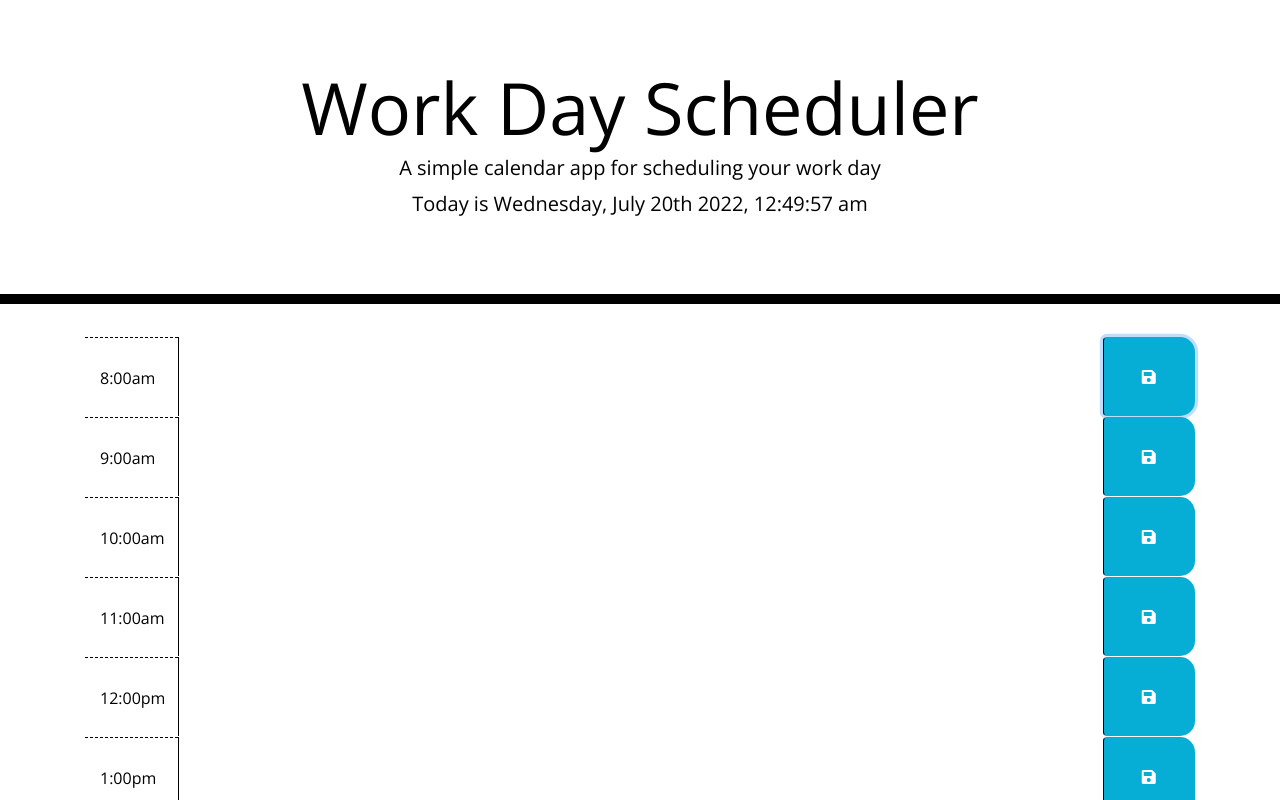
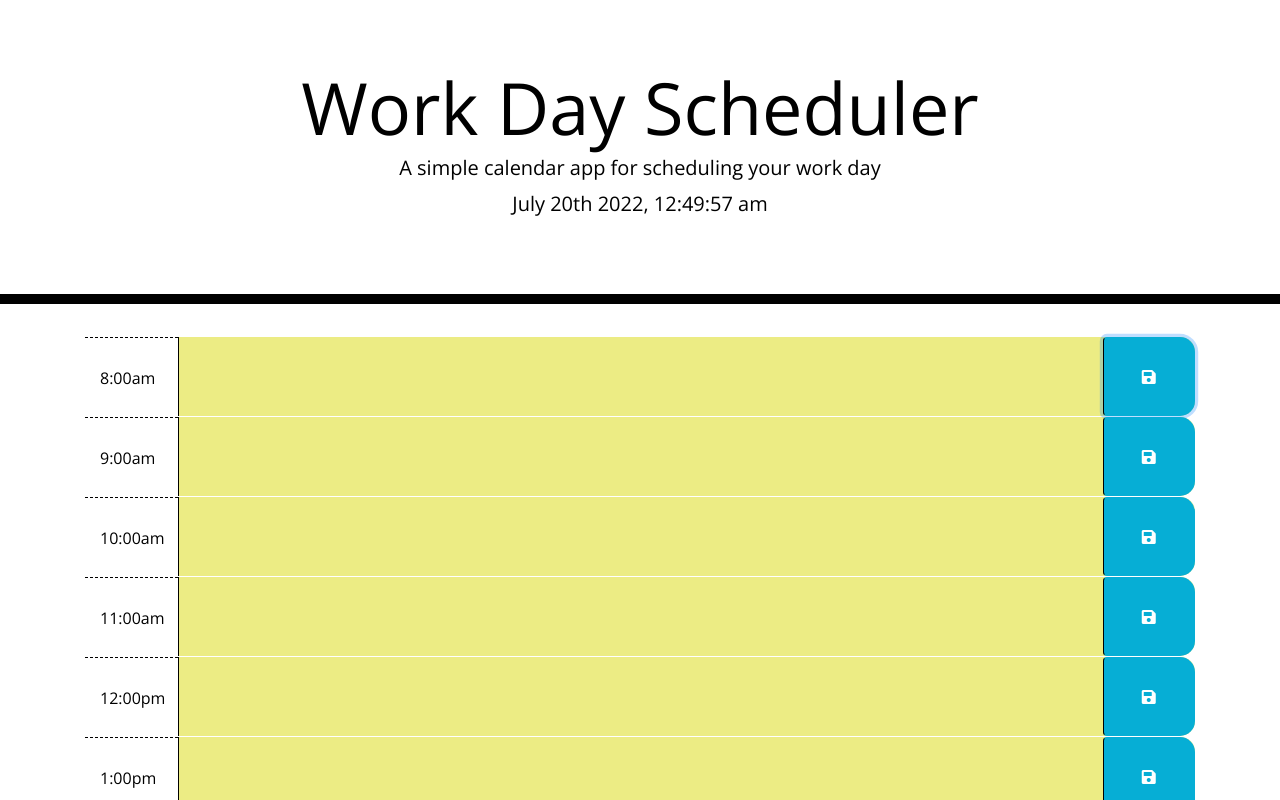
Before and after one commit to cfellwock/Daily-Planner, a plain HTML site: page index.html in a window 1280 px wide. Both pictures are taken after a click on the button 1148 px from the left and 376 px from the top of the page. Shown: the top 800 px of the page. Drawn offline with nearby package versions, Linux system fonts and the light colour scheme.

Commit message:
Final version commit

```diff
--- a/Assets/css/style.css
+++ b/Assets/css/style.css
@@ -21,13 +21,17 @@ textarea {
   border-bottom: 10px solid black;
 }
 
-
-
 .past {
-  background: green;
+  background-color: grey;
 }
 
+.present {
+  background-color: green;
+}
 
+.future {
+  background-color: rgb(236, 236, 132);
+}
 
 .description {
   white-space: pre-wrap;
@@ -50,20 +54,6 @@ textarea {
   border-top: 1px dashed #000000;
 }
 
-.past {
-  background-color: #d3d3d3;
-  color: white;
-}
-
-.present {
-  background-color: #ff6961;
-  color: white;
-}
-
-.future {
-  background-color: #77dd77;
-  color: white;
-}
 
 .saveBtn {
   border-left: 1px solid black;
--- a/Assets/js/script.js
+++ b/Assets/js/script.js
@@ -1,32 +1,48 @@
-// WHEN I open the planner, the current day is displayed at the top of the calendar
-let today = moment()
-    $("#currentDay").text("Today is " + today.format("dddd, MMMM Do YYYY, h:mm:ss a"));
-    // today.setInterval(update, 1000);
 
+$(document).ready(function () {
+    $("#currentDay").text(moment().format("MMMM Do YYYY, h:mm:ss a"));
+    $(".saveBtn").on("click", function () {
+        console.log(this);
+        var text = $(this).siblings(".description").val();
+        var time = $(this).parent().attr("id");
+        localStorage.setItem(time, text);
+    })
 
-// WHEN I view the time blocks for that day, each time block is color-coded to indicate whether it is in the past, present, or future
+    $("#hour8 .description").val(localStorage.getItem("hour8"));
+    $("#hour9 .description").val(localStorage.getItem("hour9"));
+    $("#hour10 .description").val(localStorage.getItem("hour10"));
+    $("#hour11 .description").val(localStorage.getItem("hour11"));
+    $("#hour12 .description").val(localStorage.getItem("hour12"));
+    $("#hour13 .description").val(localStorage.getItem("hour13"));
+    $("#hour14 .description").val(localStorage.getItem("hour14"));
+    $("#hour15 .description").val(localStorage.getItem("hour15"));
+    $("#hour16 .description").val(localStorage.getItem("hour16"));
+    $("#hour17 .description").val(localStorage.getItem("hour17"));
 
+    function hourTracker() {
 
-function timeKeeper() {
-let currentHour = moment().hour();
+        var currentHour = moment().hour();
 
-    let blockHour = [];
-    $('.row').each(function() {
-        if($(this).hasClass('time-block')) {
-            blockHour.push($(this).prop('id').split('hour')[1]);
-        }
-    });
-    console.log(blockHour)
+        $(".time-block").each(function () {
+            var blockHour = parseInt($(this).attr("id").split("hour")[1]);
+            console.log( blockHour, currentHour)
 
-    if (currentHour < blockHour) {
-        $('.time-block').toggleClass("past")
-
+            if (blockHour < currentHour) {
+                $(this).addClass("past");
+                $(this).removeClass("future");
+                $(this).removeClass("present");
+            }
+            else if (blockHour === currentHour) {
+                $(this).removeClass("past");
+                $(this).addClass("present");
+                $(this).removeClass("future");
+            }
+            else {
+                $(this).removeClass("present");
+                $(this).removeClass("past");
+                $(this).addClass("future");
+            }
+        })
     }
-
-};
-
-// can i add a filler class into this to avoid writing 9 lines of code?
-
-// WHEN I click the save button for that time block, the text for that event is saved in local storage
-
-// WHEN I refresh the page, the saved events persist
+    hourTracker();
+})
```
Also changed, not shown: index.html (+0 -1 lines), Assets/images/plannerpreview.jpg (added), Assets/images/screenshot1.jpg (added), 1 other file.
